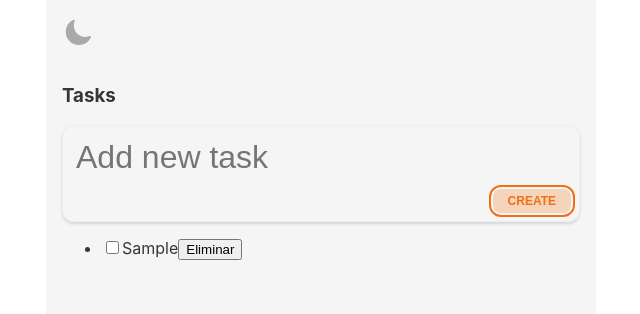
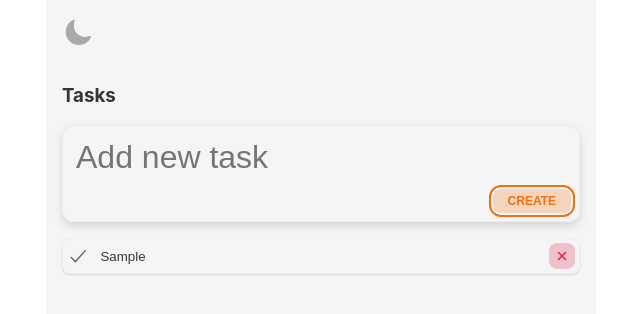
Before and after one commit to mDep07/todo-app, a React (Create React App) app: page / in a window 1280 px wide. Both pictures are taken after typing "Sample" into the empty fields and a click on the button "CREATE". Shown: the top 314 px of the page, without its empty margins (319-959 px from the left). Built offline with nearby package versions, Linux system fonts and the light colour scheme.

Commit message:
Add tasks List and task component

```diff
--- a/src/Pages/Tasks.tsx
+++ b/src/Pages/Tasks.tsx
@@ -1,8 +1,12 @@
 import { Reducer, useReducer } from "react";
-import TaskForm from "../components/Task/TaskForm"
+
+
 import { ITask } from "../interfaces/task";
 import TasksService from "../services/tasks";
 import { orderTasks } from "../utils/orderTasks";
+
+import TaskForm from "../components/Task/TaskForm"
+import TasksList from "../components/Task/TasksList";
 
 const { getTasks, addTask, removeTask, updateTask } = TasksService();
 
@@ -61,21 +65,11 @@ export default function Tasks() {
     <section style={{ padding: '0 1rem' }}>
       <h3>Tasks</h3>
       <TaskForm createTask={(task: ITask) => dispatch({ type: 'add', payload: task })} />
-      <div>
-        <ul>
-          {
-            state.tasks.map(task => (
-              <li key={task.id}>
-                <input type="checkbox" />
-                {task.title}
-                <span>
-                  <button onClick={() => dispatch({ type: 'remove', payload: task.id })}>Eliminar</button>
-                </span>
-              </li>
-            ))
-          }
-        </ul>
-      </div>
+      <TasksList
+        tasks={state.tasks}
+        remove={(taskId) => dispatch({ type: 'remove', payload: taskId })}
+        finish={(taskId, finished) => dispatch({ type: 'finish', payload: { taskId, finished } })}
+      />
     </section>
   )
 }
--- a/src/components/Task/TasksList.tsx
+++ b/src/components/Task/TasksList.tsx
@@ -0,0 +1,48 @@
+import React from 'react'
+import { IoClose, IoCheckmark, IoCheckmarkDone } from 'react-icons/io5';
+
+import { ITask } from "../../interfaces/task";
+
+import { StyledIconButton } from '../../styles/Button'
+import StyledTasksContainer, { StyledTasksList, StyledTasksItem, StyledButtonCheck } from '../../styles/TasksList'
+
+type TasksListParams = {
+  tasks: ITask[],
+  remove: (taskId: string) => void;
+  finish: (taskId: string, finished: boolean) => void;
+}
+export default function TasksList({ tasks, remove, finish }: TasksListParams) {
+  return (
+    <StyledTasksContainer>
+      <StyledTasksList>
+        {
+          tasks.map(task => (
+            <StyledTasksItem key={task.id} checked={task.finished}>
+              <header>
+                {
+                  !task.finished ? (
+                    <StyledButtonCheck onClick={() => finish(task.id, true)}>
+                        <IoCheckmark />
+                    </StyledButtonCheck>
+                  ) : (
+                    <StyledButtonCheck checked onClick={() => finish(task.id, false)}>
+                        <IoCheckmark />
+                    </StyledButtonCheck>
+                  )
+                }
+                <button className="select">
+                  {task.title}
+                </button>
+                <span>
+                  <StyledIconButton color="danger" onClick={() => remove(task.id)}>
+                    <IoClose />
+                  </StyledIconButton>
+                </span>
+              </header>
+            </StyledTasksItem>
+          ))
+        }
+      </StyledTasksList>
+    </StyledTasksContainer>
+  )
+}
--- a/src/styles/Button.ts
+++ b/src/styles/Button.ts
@@ -1,8 +1,10 @@
 import styled from 'styled-components';
 
-const StyledButton = styled.button`
-  --color: ${({theme}) => theme.colors.main};
-  --bg-color: ${({theme}) => theme.alphaColors.main};
+type colors = 'danger' | 'info' | 'secondary';
+
+const StyledButton = styled.button<{ color?: colors, checked?: boolean }>`
+  --color: ${({theme, color}) => !color ? theme.colors.main : theme.colors[color]};
+  --bg-color: ${({theme, color}) => !color ? theme.alphaColors.main : theme.alphaColors[color]};
 
   border: none;
   font-size: 12px;
@@ -39,6 +41,11 @@ export const StyledIconButton = styled(StyledButton)`
   font-size: 1rem;
   display: flex;
   align-items: center;
+
+  &:focus {
+    outline-width: 1px;
+  }
+
   & svg {
     /* background-color: white; */
   }
--- a/src/styles/Form.ts
+++ b/src/styles/Form.ts
@@ -7,7 +7,7 @@ const StyledForm = styled.form`
   display: flex;
   flex-direction: column;
   gap: .5rem;
-  box-shadow: ${({theme}) => theme.shades.md}
+  box-shadow: ${({theme}) => theme.shades.lg}
 `;
 
 export const StyledFormControl = styled.div`
--- /dev/null
+++ b/src/styles/TasksList.ts
@@ -0,0 +1,65 @@
+import styled from 'styled-components';
+
+import { StyledIconButton } from './Button'
+
+const StyledTasksContainer = styled.section`
+  margin-top: 1rem;
+`;
+
+export const StyledTasksList = styled.ul`
+  margin: 0;
+  padding: 0;
+  display: grid;
+  gap: 5px
+`;
+
+export const StyledTasksItem = styled.li<{ checked?: boolean }>`
+  list-style-type: none;
+  border: 1px solid red;
+  padding: .25rem;
+  border: 1px solid ${({theme}) => theme.backgroundColors.secondary};
+  border-radius: ${({theme}) => theme.radius.sm};
+  box-shadow: ${({theme}) => theme.shades.sm};
+
+  &:hover {
+    box-shadow: ${({theme}) => theme.shades.md};
+  }
+
+  & header {
+    display: flex;
+    justify-content: space-between;
+    align-items: center;
+    gap: 5px;
+
+    & button.select {
+      outline: none;
+      cursor: pointer;
+      flex: initial;
+      width: 100%;
+      padding-top: 5px;
+      padding-bottom: 5px;
+      text-align: start;
+      background-color: transparent;
+      border: none;
+      color: ${({theme, checked}) => checked ? theme.text.secondary : theme.text.main};
+      ${({checked}) => checked ? 'text-decoration: line-through' : ''};
+    }
+  }
+`;
+
+export const StyledButtonCheck = styled.button<{ checked?: boolean }>`
+  flex: initial;
+  width: 25px;
+  height: 25px;
+  background-color: transparent;
+  cursor: pointer;
+  font-size: 1.4rem;
+  padding: 0;
+  /* background-color: transparent; */
+  border: none;
+  color: ${({theme, checked}) => checked ? theme.text.main : theme.text.secondary};
+  display: grid;
+  place-content: center;
+`;
+
+export default StyledTasksContainer;
```
